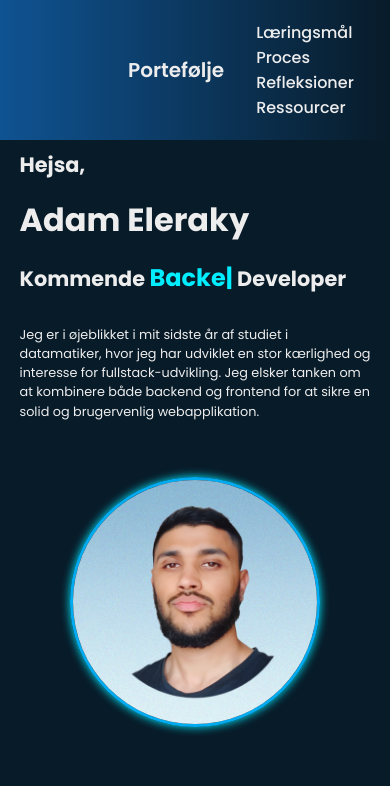
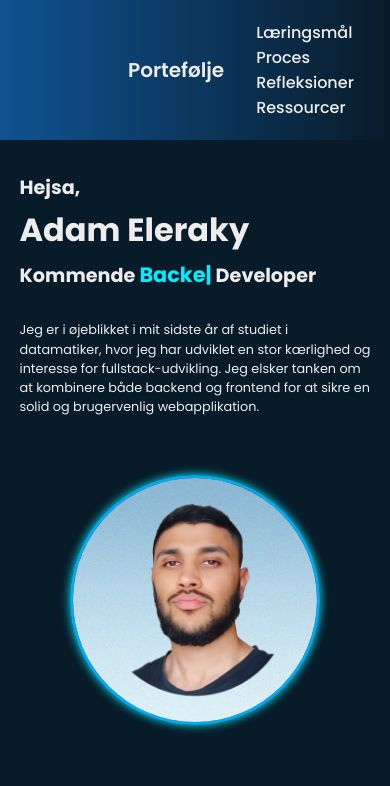
Before and after one commit to adam8325/SkolePortef-lje, a plain HTML site: page index.html in a window 390 px wide. Shown: the top 786 px of the page. Drawn offline with nearby package versions, Linux system fonts and the light colour scheme.

Commit message:
new refactor homepage

```diff
--- a/style.css
+++ b/style.css
@@ -238,8 +238,8 @@ img {
         display: flex;
         flex-direction: column;
         justify-content: space-evenly;
-        padding: 0 0 3em 0;
         min-height: 100vh;
+        padding: 2em 0em
     }
     main {
         margin-bottom: 3em;
@@ -262,12 +262,15 @@ img {
     }
     .home-content h1 {
         font-size: 2rem;
+        margin-bottom: 0;
+
     }
     .home-content h3 {
-        font-size: 1.3rem;
+        font-size: 1.2rem;
+        margin: .5em 0em;
     }
     .home-content h3 span{
-        font-size: 1.5rem;
+        font-size: 1.3rem;
     }
     .home-content p {
         font-size: .8rem;
```
